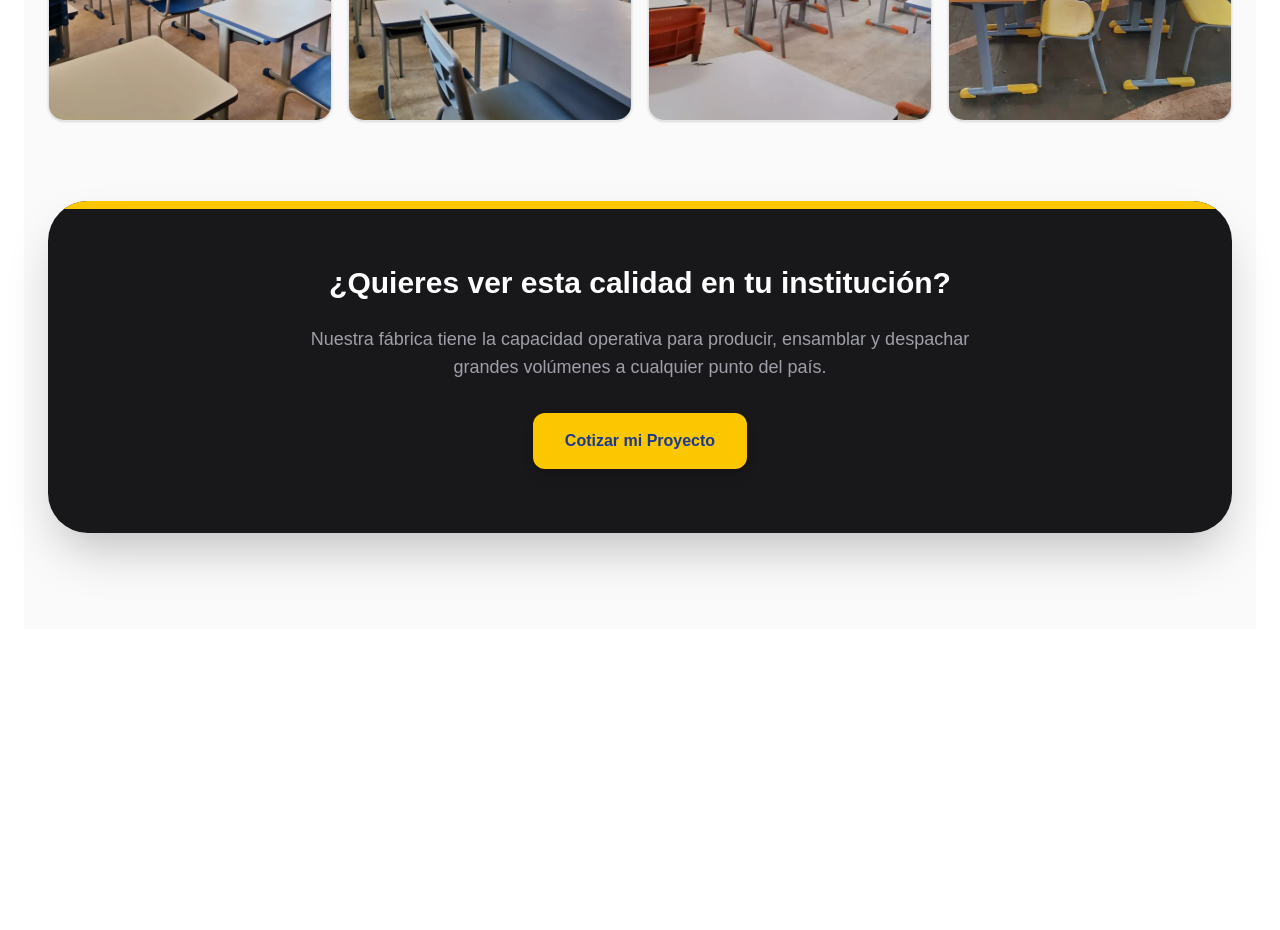
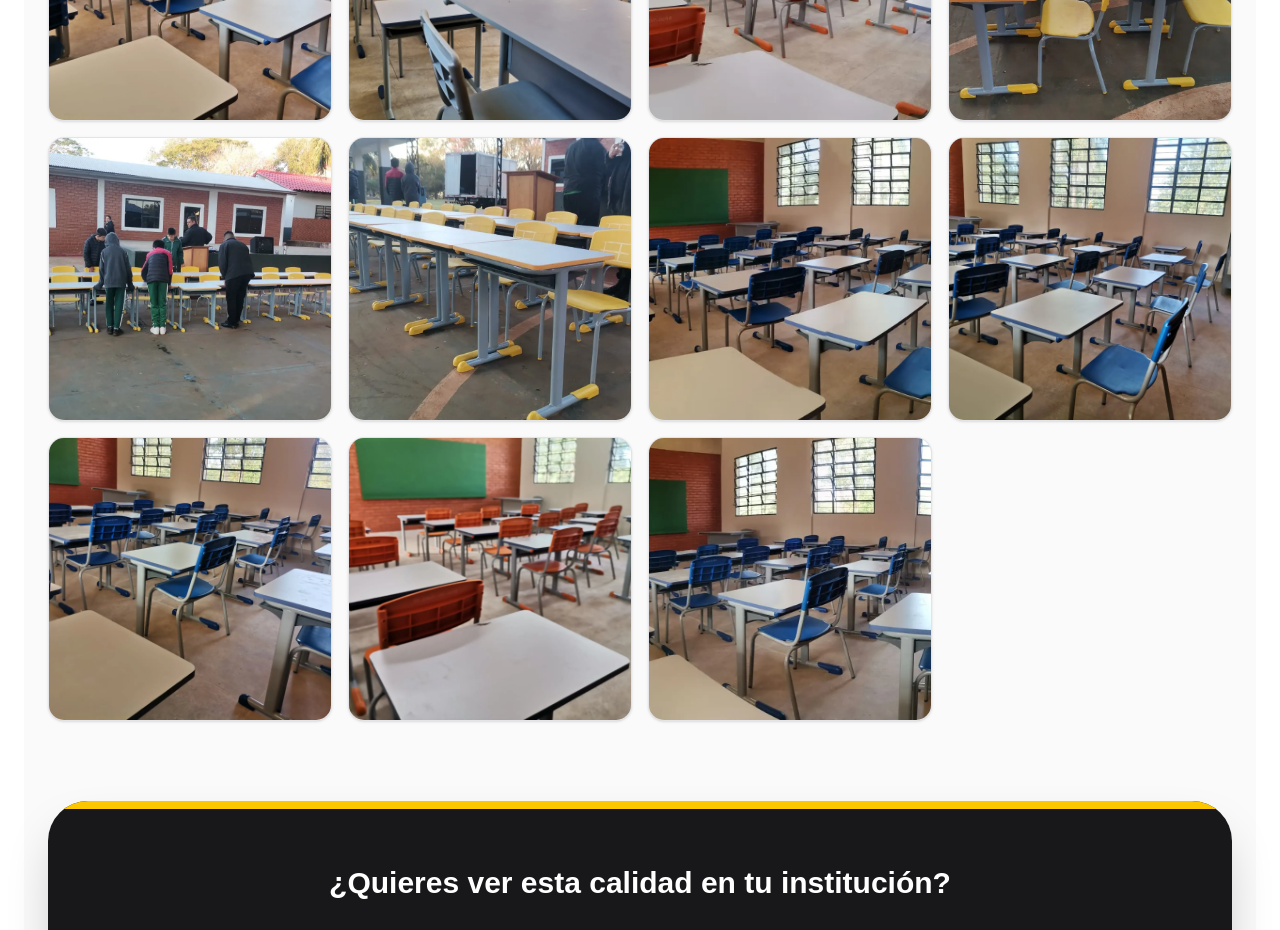
Before and after one commit to oscaramarilla/metal-mad-web, a Next.js app: page /showroom in a window 1280 px wide. Shown: the part 1260-2190 px from the top of the page. Before the commit the page ends 1937 px from the top, so only its background shows below. Built offline with nearby package versions, Linux system fonts and the light colour scheme.

Commit message:
Showroom ampliado a 20 fotos

```diff
--- a/app/showroom/page.tsx
+++ b/app/showroom/page.tsx
@@ -11,7 +11,7 @@ export const metadata: Metadata = {
 
 export default function Showroom() {
   // ⚙️ TRUCO CTO: Cambia este número según la cantidad de fotos que subas a public/showroom/
-  const cantidadDeFotos = 12;
+  const cantidadDeFotos = 19;
 
   // Genera automáticamente las rutas: /showroom/1.webp, /showroom/2.webp...
   const fotos = Array.from({ length: cantidadDeFotos }, (_, i) => `/showroom/${i + 1}.webp`);
```
